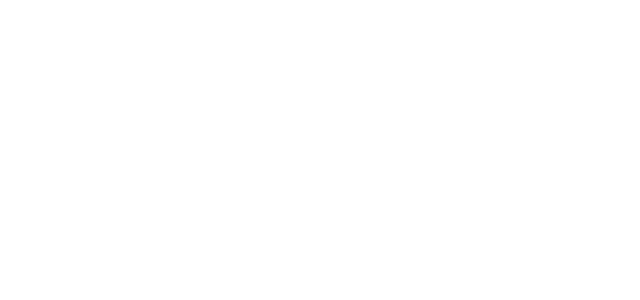
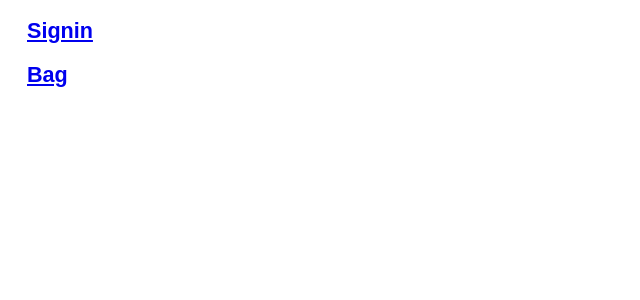
Before and after one commit to paurock/temp, a React (Create React App) app: page / in a window 1280 px wide. Before the commit this address had no page. Shown: the top 300 px of the page, without its empty margins (0-640 px from the left). Built offline with nearby package versions, Linux system fonts and the light colour scheme.

Commit message:
added index page

```diff
--- a/src/App.js
+++ b/src/App.js
@@ -4,6 +4,7 @@
 import Signin from './pages/signin';
 import { createTheme, ThemeProvider } from '@mui/material/styles';
 import BagPage from './pages/bagPage';
+import Home from "./pages/home";
 
 const theme = createTheme({
   components: {
@@ -114,6 +115,7 @@
       <ThemeProvider theme={theme}>
         <BrowserRouter>
           <Routes>
+            <Route path="/" element={<Home />} />
             <Route path="signin" element={<Signin />} />
             <Route path="bag" element={<BagPage />} />
           </Routes>
--- /dev/null
+++ b/src/pages/home.js
@@ -0,0 +1,10 @@
+import { Link } from "react-router-dom";
+
+export default function Home() {
+    return (
+        <nav style={{marginLeft:"30px"}}>
+            <h2><Link to="/signin">Signin</Link></h2>
+            <h2><Link to="/bag">Bag</Link></h2>
+        </nav>
+    )
+}
--- a/src/pages/signin/styles.module.css
+++ b/src/pages/signin/styles.module.css
@@ -4,7 +4,7 @@
   left: 0;
   z-index: 0;
   width: 100%;
-  height: 100vh;
+  height: 100%;
   margin: 0;
   padding: 0;
   background-image: url("../../images/bg-image.webp");
```
